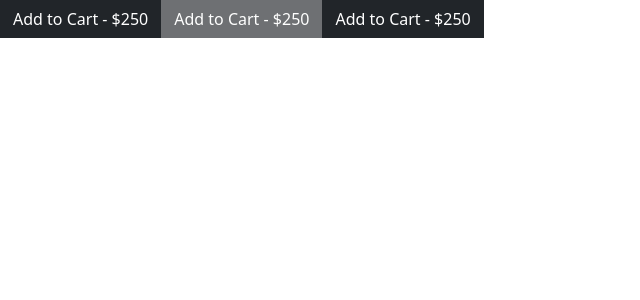
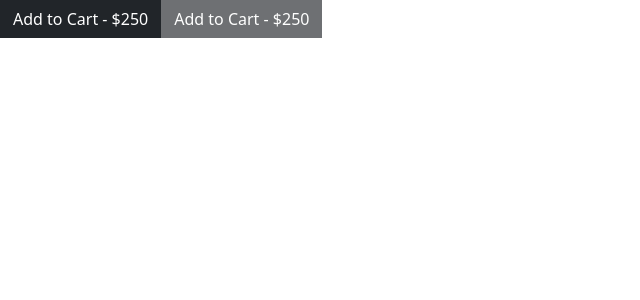
Before and after one commit to KhnykovaIrina/E-commerce, a React (Create React App) app: page / in a window 1280 px wide. Shown: the top 300 px of the page, without its empty margins (0-640 px from the left). Built offline with nearby package versions, Linux system fonts and the light colour scheme.

Commit message:
Update App.js

```diff
--- a/src/App.js
+++ b/src/App.js
@@ -1,11 +1,11 @@
 import ShoppingCartButton from './components/ShoppingCartButton';
+
 
 function App() {
   return (
     <div>
       <ShoppingCartButton text='Add to Cart - $250' />
       <ShoppingCartButton text='Add to Cart - $250' disabled={true} />
-      <ShoppingCartButton text='Add to Cart - $250' />
     </div>
   );
 }
```
